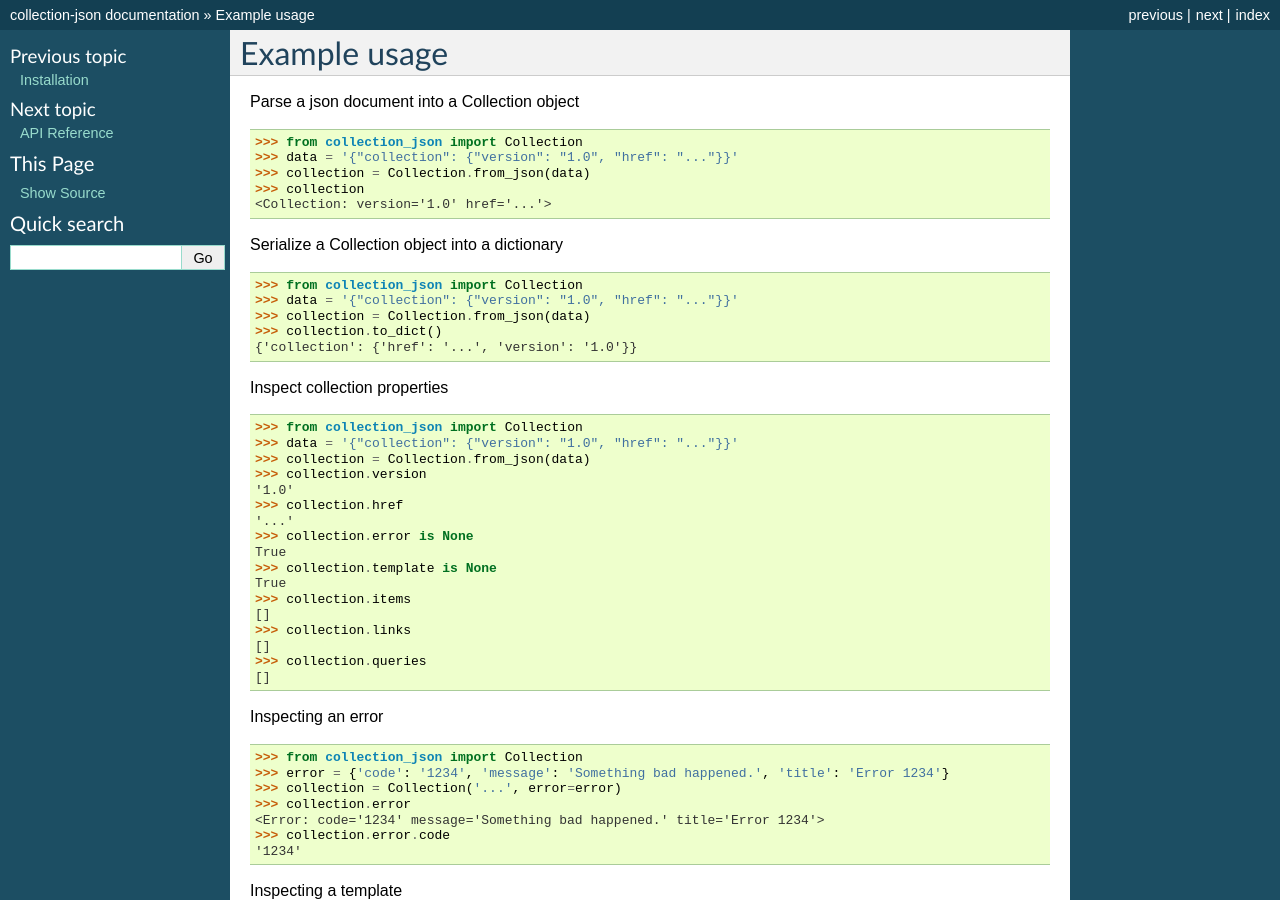
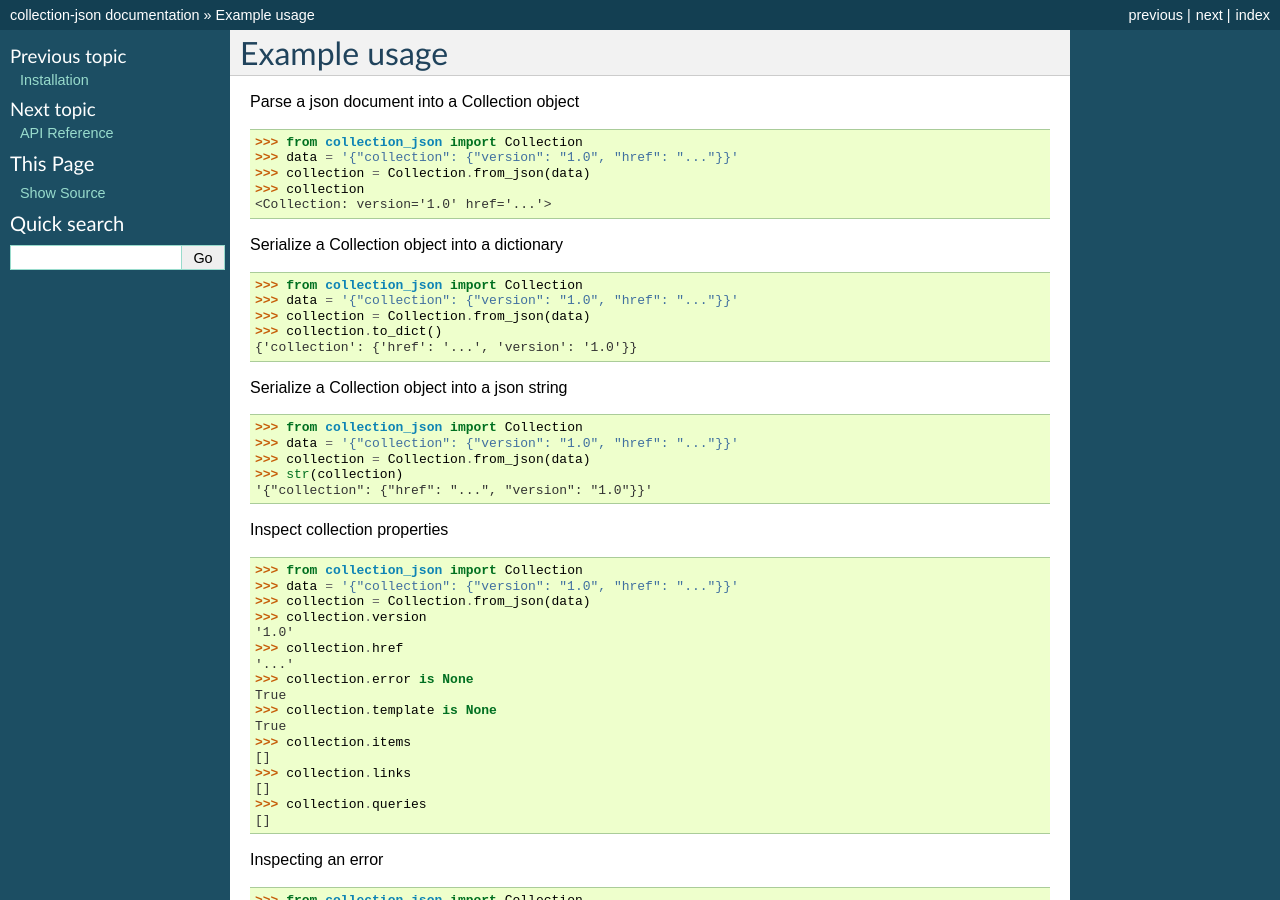
Before and after one commit to ricardokirkner/collection-json.python, a Sphinx documentation site: the page built from docs/examples.txt, in a window 1280 px wide and 900 px high. Built offline with Sphinx 7.4.7, drawn with Linux system fonts in a browser that asks for light colours.

Commit message:
support serializing Collection directly as a string

```diff
--- a/collection_json.py
+++ b/collection_json.py
@@ -77,6 +77,9 @@ class Collection(ComparableObject):
     def __repr__(self):
         return "<Collection: version='%s' href='%s'>" % (
             self.version, self.href)
+
+    def __str__(self):
+        return json.dumps(self.to_dict())
 
     def to_dict(self):
         """Return a dictionary representing a Collection object."""
--- a/docs/examples.txt
+++ b/docs/examples.txt
@@ -19,6 +19,14 @@ Serialize a Collection object into a dictionary
     >>> collection = Collection.from_json(data)
     >>> collection.to_dict()
     {'collection': {'href': '...', 'version': '1.0'}}
+
+Serialize a Collection object into a json string
+
+    >>> from collection_json import Collection
+    >>> data = '{"collection": {"version": "1.0", "href": "..."}}'
+    >>> collection = Collection.from_json(data)
+    >>> str(collection)
+    '{"collection": {"href": "...", "version": "1.0"}}'
 
 Inspect collection properties
 
--- a/tests.py
+++ b/tests.py
@@ -319,6 +319,11 @@ class CollectionTestCase(TestCase):
         self.assertEqual(
             repr(collection),
             "<Collection: version='1.0' href='href'>")
+
+    def test_str(self):
+        collection = Collection('href')
+        self.assertEqual(str(collection),
+                         '{"collection": {"href": "href", "version": "1.0"}}')
 
 
 class ErrorTestCase(TestCase):
```
